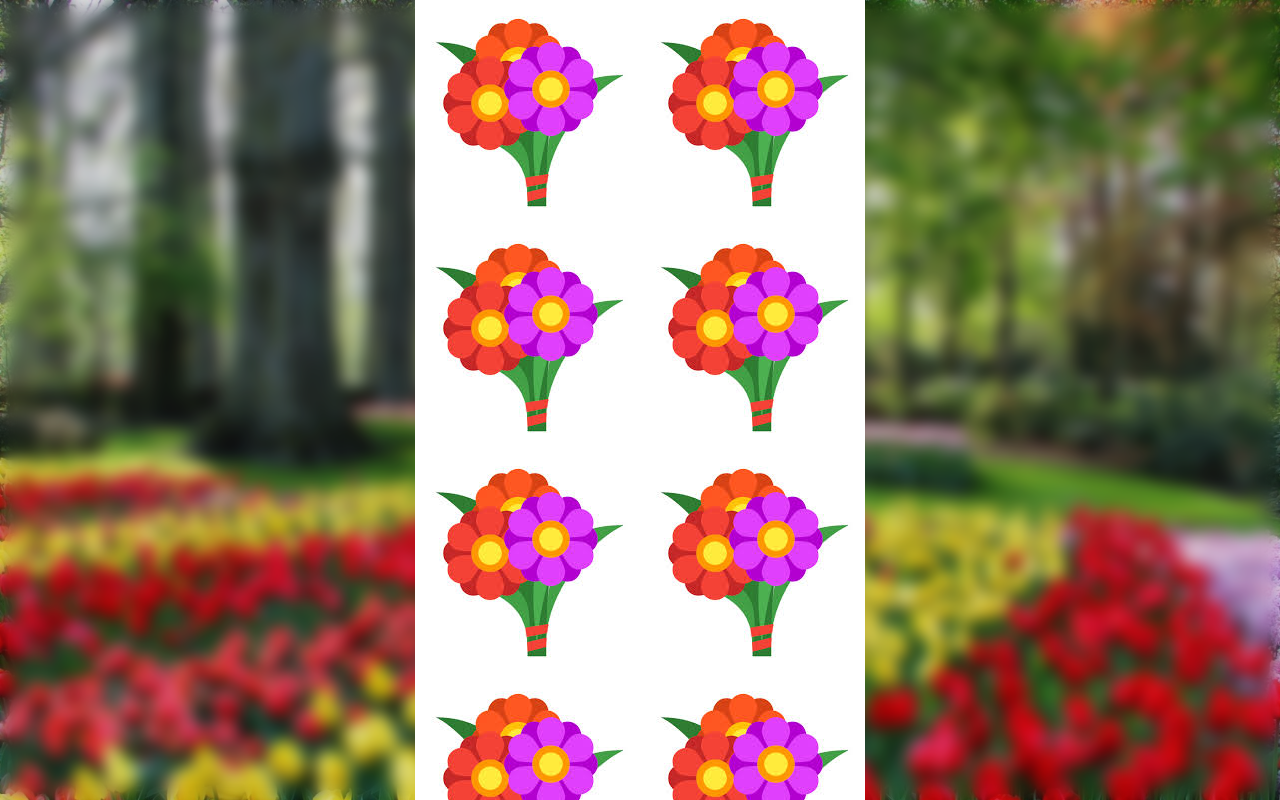
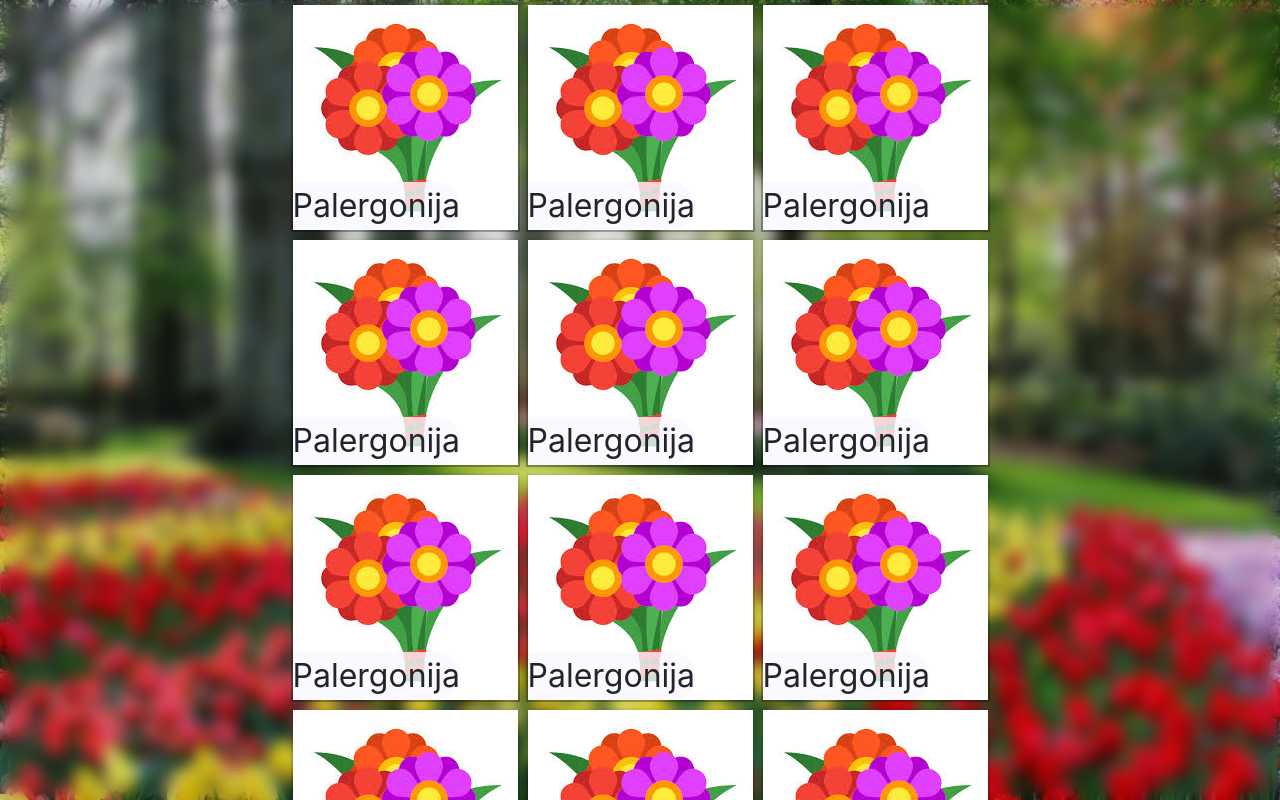
Before and after one commit to TomasKireilis/geliu-e-parduotuve, a React (Create React App) app: page / in a window 1280 px wide. Shown: the top 800 px of the page. Built offline with nearby package versions, Linux system fonts and the light colour scheme.

Commit message:
Added product class

```diff
--- a/src/App.css
+++ b/src/App.css
@@ -1,4 +1,3 @@
-
 .relative-center {
   position: relative;
   margin: auto;
@@ -11,37 +10,60 @@
   left: 0;
 }
 .expand-by-width {
-
   width: 100vw;
   height: auto;
 }
-.bacround-image{
-  background-image: url('flowerBackground.jpg');
+.bacround-image {
+  background-image: url("flowerBackground.jpg");
   background-repeat: no-repeat;
   background-attachment: fixed;
   background-size: cover;
-
 }
 
 .backround-color {
   backdrop-filter: blur(8px);
-background-color: rgba(0, 0, 0, 0.1);
-
+  background-color: rgba(0, 0, 0, 0.1);
 }
 .absolute-center {
   position: absolute;
   margin: auto;
 }
 
-.main-content{
+.main-content {
   position: relative;
   width: 100%;
 }
-.flower-list{
+.flower-list {
   position: relative;
   display: flex;
   flex-wrap: wrap;
   justify-content: center;
-  width: 50%;
+  width: 70%;
   margin: auto;
 }
+.product-container {
+  border: 2px solid rgba(0, 0, 0, 1);
+  border-image: linear-gradient(to top, rgba(0, 0, 0, 0.3), rgba(0, 0, 0, 0.05))
+    1 25%;
+  background-color: ghostwhite;
+  margin: 3px;
+}
+
+.product-container:hover {
+  border: 3px solid rgba(0, 0, 0, 0.8);
+}
+.product-title {
+  position: relative;
+  background-color: rgba(248, 248, 255, 0.8);
+  font-size: 2em;
+  margin-top: -1.5em;
+  width: fit-content;
+  border-bottom-right-radius: 25px;
+  border-top-right-radius: 25px;
+}
+.product-image {
+  max-width: 100%;
+  height: auto;
+  margin-left: auto;
+  margin-right: auto;
+}
--- a/src/FlowerList.js
+++ b/src/FlowerList.js
@@ -1,3 +1,4 @@
+import Product from "MainContent/Product";
 import React from "react";
 
 function FlowerList() {
@@ -5,7 +6,7 @@ function FlowerList() {
   return (
     <div className="flower-list">
       {flowersArray.map((item, index) => (
-        <img src="flowersIcon.jpg" />
+        <Product imgSrc="flowersIcon.jpg" title="Palergonija"></Product>
       ))}
     </div>
   );
--- /dev/null
+++ b/src/MainContent/Product.js
@@ -0,0 +1,12 @@
+import React from "react";
+
+function Product(props) {
+  return (
+    <div className="product-container">
+      <img className="product-image" src={props.imgSrc}></img>
+      <div className="product-title">{props.title}</div>
+    </div>
+  );
+}
+
+export default Product;
```
